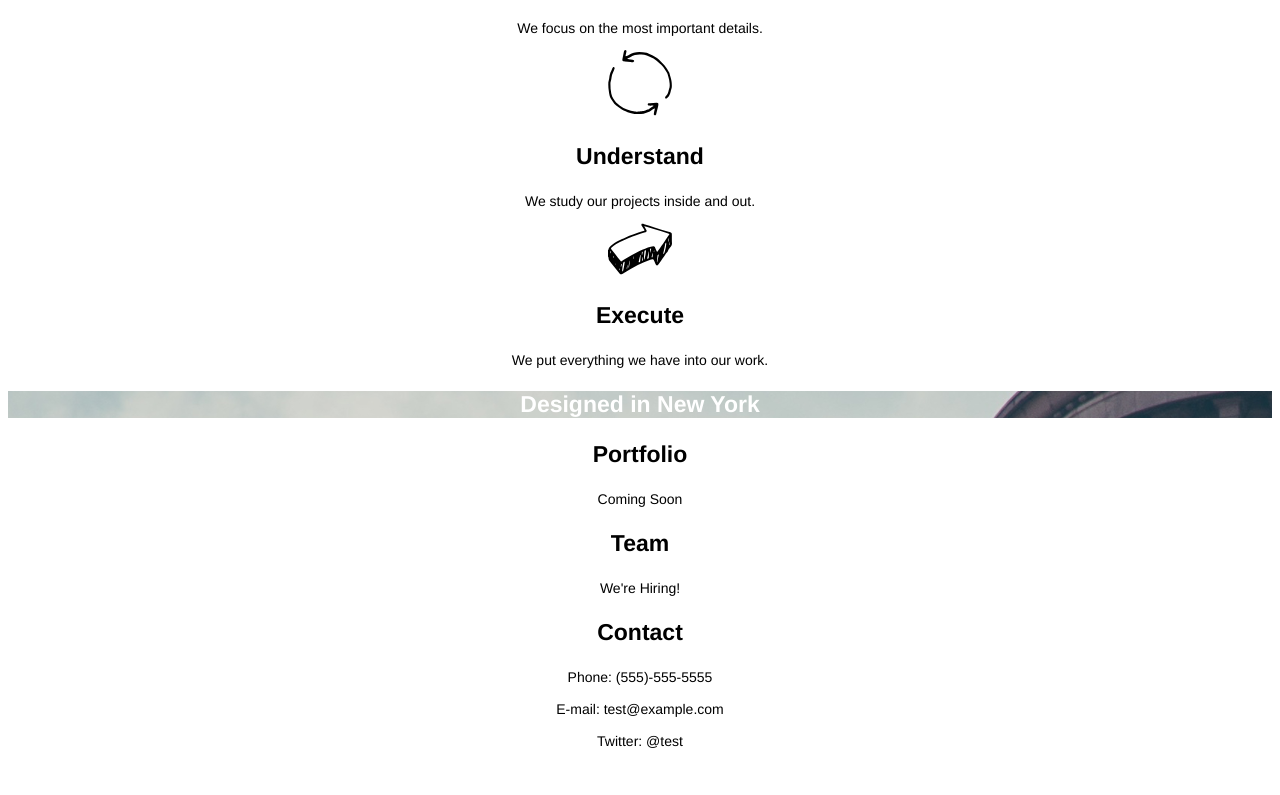
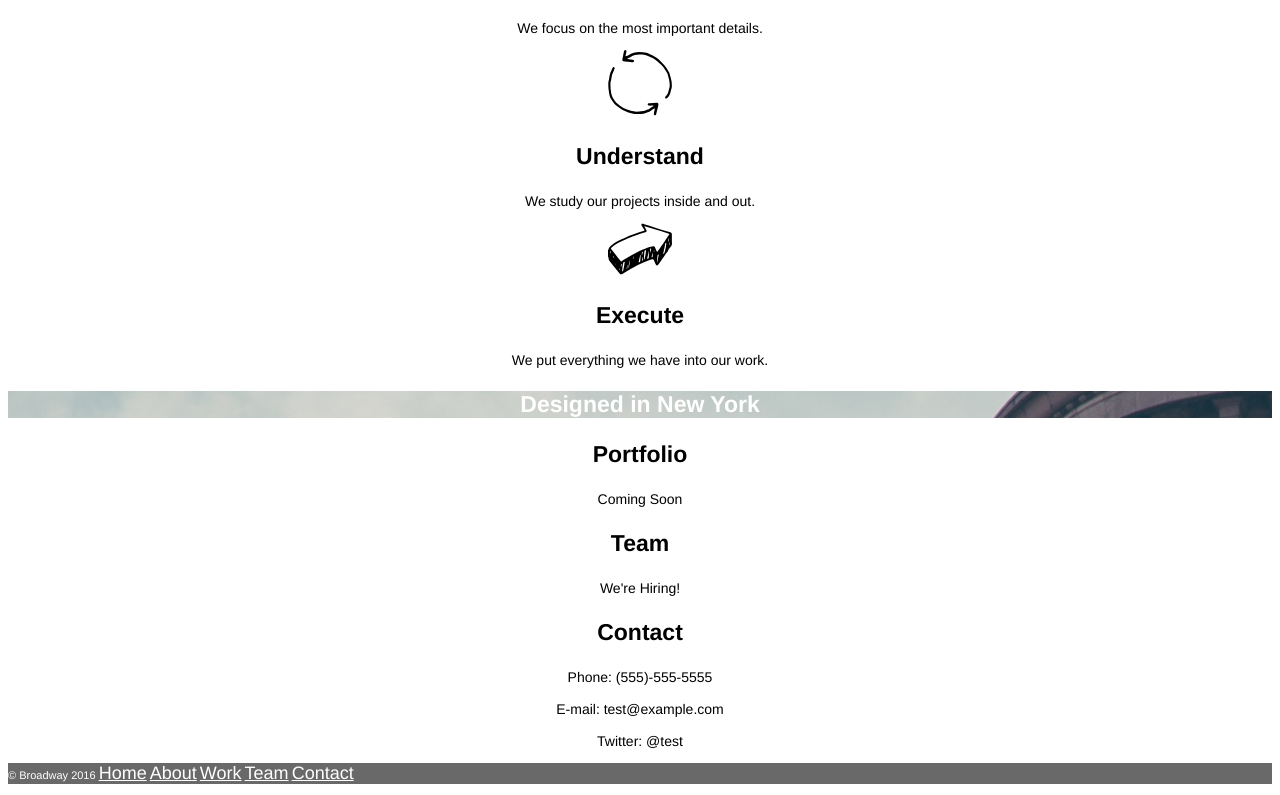
Before and after one commit to kguinsatao/broadway, a plain HTML site: page index.html in a window 1280 px wide. Shown: the part 518-1313 px from the top of the page. Before the commit the page ends 1281 px from the top, so only its background shows below. Drawn offline with Linux system fonts and the light colour scheme.

Commit message:
Added foooter and page links. Removed background image from Coming Soon.

```diff
--- a/css/style.css
+++ b/css/style.css
@@ -31,3 +31,15 @@ p {
   color: white;
   background-image: url("../resources/images/the-flatiron-building.png");
 }
+.footer {
+  background-color: dimgray;
+  text-align: left;
+}
+.footer p {
+  font-size: 11px;
+  color: white;
+}
+.footer a {
+  font-size: 18px;
+  color: white;
+}
--- a/index.html
+++ b/index.html
@@ -6,7 +6,7 @@
     <link rel="stylesheet" href="./css/style.css" type="text/css">
   </head>
   <body>
-    <div class="section1">
+    <div id="home" class="section1">
       <h1>Broadway Design</h1>
         <a href="#home">Home</a><br><br>
         <a href="#process">Process</a><br><br>
@@ -15,8 +15,10 @@
         <a href="#contact">Contact</a>
     </div>
 
-    <h2>Our Process</h2>
+    <div id="home">
+      <h2 id="process">Our Process</h2>
       <img src="./resources/images/identify.svg">
+
       <h3>Identify</h3>
       <p>We focus on the most important details.</p>
       <img src="./resources/images/understand.svg">
@@ -27,22 +29,40 @@
 
       <h3>Execute</h3>
       <p>We put everything we have into our work.</p>
+    </div>
 
-    <div class="designed">
+    <div id="work" class="designed">
       <p>Designed in New York</p>
     </div>
 
+    <div>
       <h3>Portfolio</h3>
         <p>Coming Soon</p>
+    </div>
+
+    <div id="team">
       <h3>Team</h3>
         <p>We're Hiring!</p>
+    </div>
+
+    <div id="contact">
       <h3>Contact</h3>
         <p>Phone: (555)-555-5555<br /><br />
           E-mail: test@example.com<br /><br />
           Twitter: @test</p>
+    </div>
 
-
-
+    <div class="footer">
+      <nav>
+        <p>&copy Broadway 2016
+        <a href="#home">Home</a>
+        <a href="#process">About</a>
+        <a href="#work">Work</a>
+        <a href="#team">Team</a>
+        <a href="#contact">Contact</a>
+        </p>
+      </nav>
+    </div>
 
   </body>
 </html>
```
Lines whose indentation alone changed are shown as unchanged.
